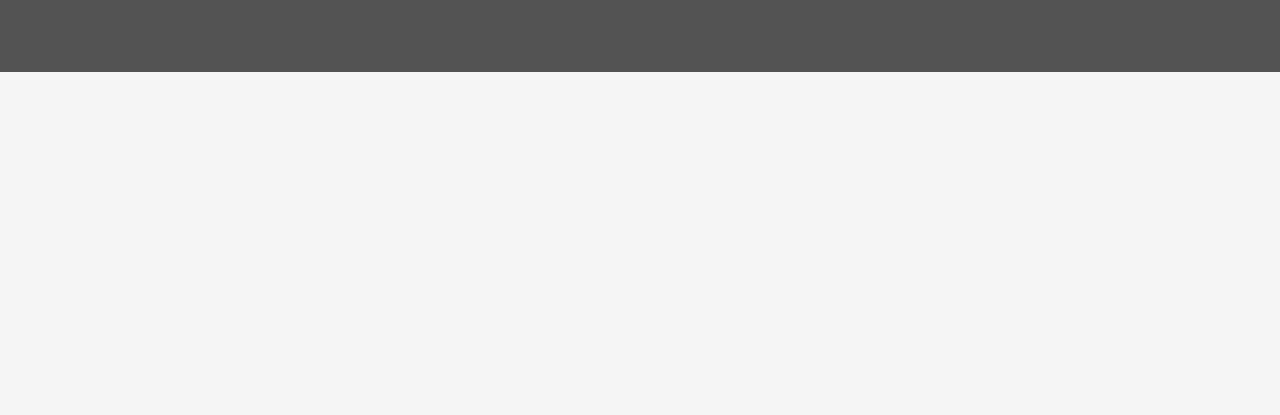
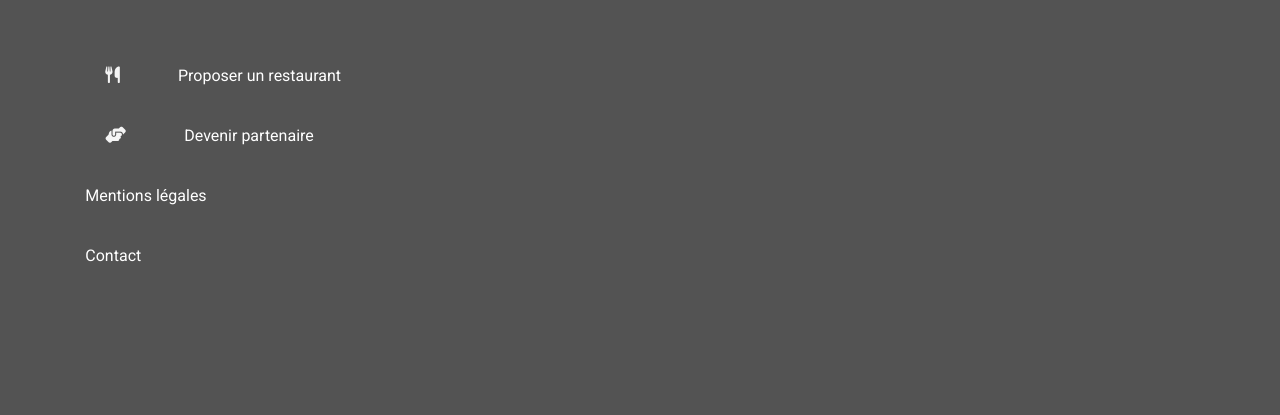
Before and after one commit to JeromeGDev/JeromeGeoffroy_3_02082021, a website: page proposer_un_restaurant.html in a window 1280 px wide. Shown: the part 398-813 px from the top of the page. Drawn offline with Linux system fonts and the light colour scheme; a web font is replaced by a local one.

Commit message:
rajout footer page proposer resto

```diff
--- a/proposer_un_restaurant.html
+++ b/proposer_un_restaurant.html
@@ -28,6 +28,42 @@
             </div>
         </div>
     </body>
-    <footer>
-    </footer>
+	<footer>
+		<div class="footer-logo">
+			<p>ohmyfood</p>
+		</div>
+		<div class="footer-menu">
+			<ul>
+				<li>
+					<div class="footer-menu__link-block">
+						<div class="footer-menu__link-block__icone">
+							<i class="fas fa-utensils"></i>
+							<a href="proposer_un_restaurant.html" title="Proposer un restaurant">Proposer un restaurant</a>
+						</div>
+					</div>
+				</li>
+				<li>
+					<div class="footer-menu__link-block">
+						<div class="footer-menu__link-block_icone">
+							<i class="fas fa-hands-helping"></i>
+							<a href="devenir_partenaire.html" title="Devenir partenaire">Devenir partenaire</a>
+						</div>
+					</div>
+				</li>
+				<li>
+					<div class="footer-menu__link-block">
+						<a href="mentions_legales.html" title="Mention legale">Mentions légales</a>
+					</div>
+				</li>
+				<li>
+					<div class="footer-menu__link-block">
+						<a href="contact.html" title="Nous contacter">Contact</a>
+					</div>
+				</li>
+			</ul>
+		</div>
+	</footer>
+</div>
+</div>
+<script src="https://kit.fontawesome.com/fcbd6e51f1.js" crossorigin="anonymous"></script>
 </html>
```
